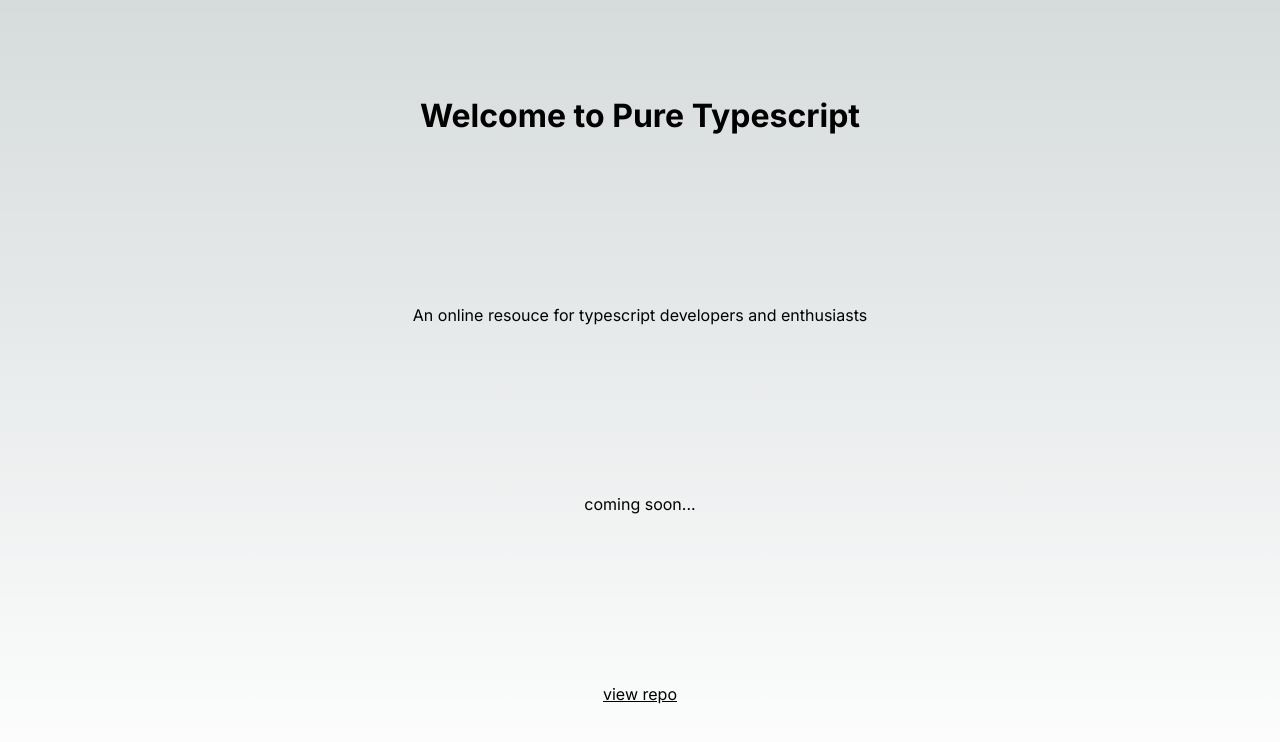
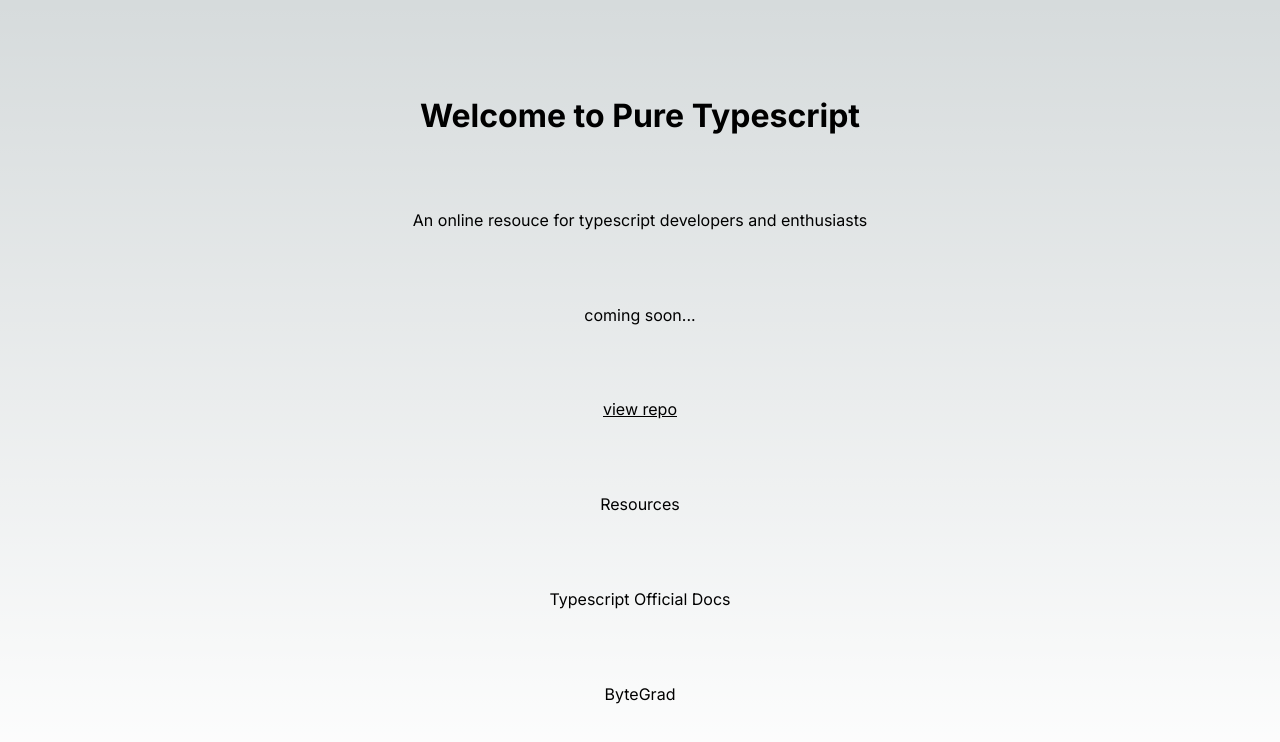
Before and after one commit to carvalhochris/pure-ts, a Next.js app: page / in a window 1280 px wide. Shown: the top 742 px of the page. Built offline with nearby package versions, Linux system fonts and the light colour scheme.

Commit message:
resource list component

```diff
--- /dev/null
+++ b/app/components/ResourceList.tsx
@@ -0,0 +1,31 @@
+"use client";
+
+import { useEffect, useState } from "react";
+
+const ResourceList = () => {
+  const [items, setItems] = useState([]);
+
+  useEffect(() => {
+    fetchResources();
+  });
+
+  const fetchResources = async () => {
+    const res = await fetch("/resources.json");
+    const jay = await res.json();
+    console.log(jay);
+    setItems(jay);
+  };
+
+  return (
+    <>
+      Resources
+      {items.map((item: { id: number; title: string; link: string }) => (
+        <div key={item.id}>
+          <p>{item.title}</p>
+        </div>
+      ))}
+    </>
+  );
+};
+
+export default ResourceList;
--- a/app/page.tsx
+++ b/app/page.tsx
@@ -1,5 +1,6 @@
 import Image from "next/image";
 import styles from "./page.module.css";
+import ResourceList from "./components/ResourceList";
 
 export default function Home() {
   return (
@@ -8,6 +9,7 @@
       <p>An online resouce for typescript developers and enthusiasts</p>
       <p>coming soon...</p>
       <u><a href="https://github.com/carvalhochris/pure-ts" target="#">view repo</a></u>
+      <ResourceList />
       {/* <div className={styles.description}>
         <p>
           Get started by editing&nbsp;
```
